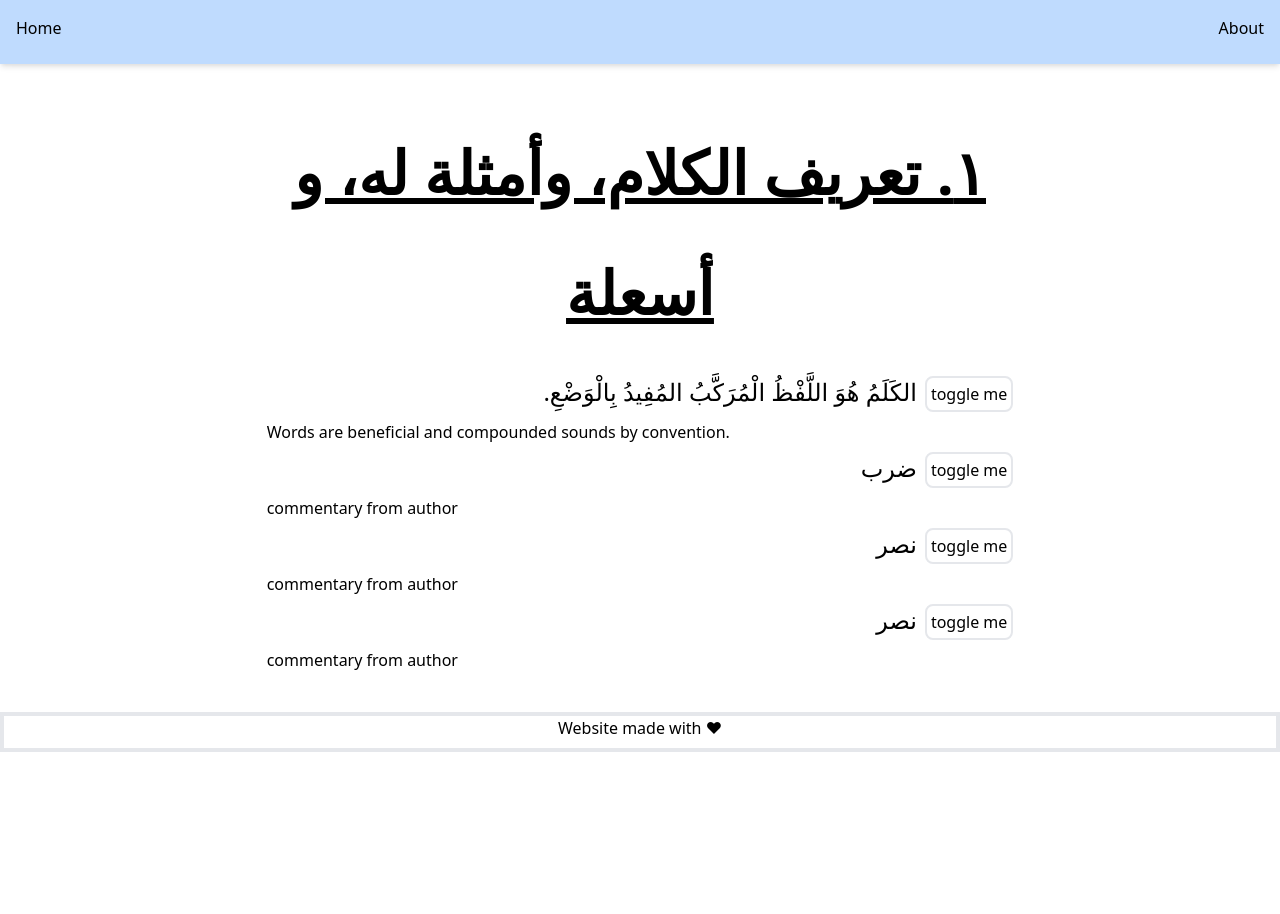
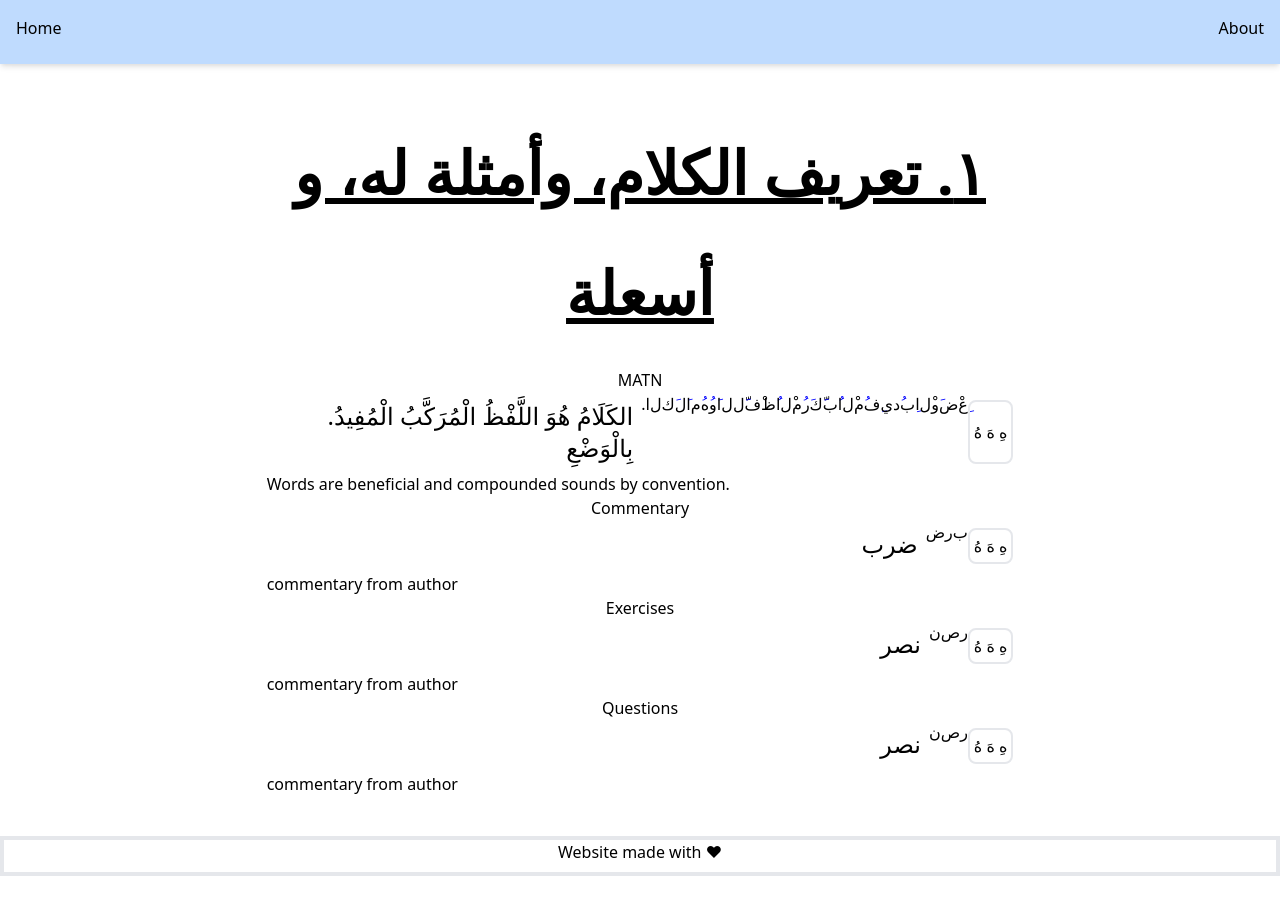
Before and after one commit to hazamaswag/tuhfat-siniyyah, a Next.js app: page /chapter/1 in a window 1280 px wide. Before the commit the page ends 800 px from the top, so only its background shows below. Built offline with nearby package versions, Linux system fonts and the light colour scheme.

Commit message:
Failed coloring of vowels

```diff
--- a/IChapters.ts
+++ b/IChapters.ts
@@ -3,22 +3,22 @@ export interface IChapters {
   slug?: string;
   content: {
     matn: {
-      arabic: [string];
+      unvoweled: [string];
       voweled: [string];
       english: [string];
     };
     commentary: {
-      arabic: [string];
+      unvoweled: [string];
       voweled: [string];
       english: [string];
     };
     questions: {
-      arabic: [string];
+      unvoweled: [string];
       voweled: [string];
       english: [string];
     };
     exercises: {
-      arabic: [string];
+      unvoweled: [string];
       voweled: [string];
       english: [string];
     };
@@ -27,7 +27,7 @@ export interface IChapters {
 
 export interface IContent {
   content: {
-    arabic: [string];
+    unvoweled: [string];
     voweled: [string];
     english: [string];
   };
--- a/lib/data.ts
+++ b/lib/data.ts
@@ -4,22 +4,26 @@ export const chapters = [
     slug: "1",
     content: {
       matn: {
-        arabic: [".الكَلَمُ هُوَ اللَّفْظُ الْمُرَكَّبُ المُفِيدُ بِالْوَضْعِ"],
-        voweled: ["نَصَرَ"],
+        unvoweled: [
+          ".الكَلَامُ هُوَ اللَّفْظُ الْمُرَكَّبُ الْمُفِيدُ بِالْوَضْعِ",
+        ],
+        voweled: [
+          ".الكَلَامُ هُوَ اللَّفْظُ الْمُرَكَّبُ الْمُفِيدُ بِالْوَضْعِ",
+        ],
         english: ["Words are beneficial and compounded sounds by convention."],
       },
       commentary: {
-        arabic: ["ضرب"],
+        unvoweled: ["ضرب"],
         voweled: ["ضَرَبَ"],
         english: ["commentary from author"],
       },
       questions: {
-        arabic: ["نصر"],
+        unvoweled: ["نصر"],
         voweled: ["نَصَرَ"],
         english: ["commentary from author"],
       },
       exercises: {
-        arabic: ["نصر"],
+        unvoweled: ["نصر"],
         voweled: ["نَصَرَ"],
         english: ["commentary from author"],
       },
@@ -30,12 +34,12 @@ export const chapters = [
     slug: "2",
     content: {
       matn: {
-        arabic: "نصر",
+        unvoweled: "نصر",
         voweled: "نَصَرَ",
         english: "actual ajrumiyyah",
       },
       commentary: {
-        arabic: ["نصر"],
+        unvoweled: ["نصر"],
         voweled: ["نَصَرَ"],
         english: ["commentary from author"],
       },
--- a/pages/chapter/[slug].tsx
+++ b/pages/chapter/[slug].tsx
@@ -16,9 +16,15 @@ export default function ChapterPage({ title, content }: IChapters) {
         </h1>
       </header>
       <main>
+        {/* <div className="text-center"> */}
+        <h1 className="text-center">MATN</h1>
         <Toggle content={content.matn} />
+        {/* </div> */}
+        <h1 className="text-center">Commentary</h1>
         <Toggle content={content.commentary} />
+        <h1 className="text-center">Exercises</h1>
         <Toggle content={content.exercises} />
+        <h1 className="text-center">Questions</h1>
         <Toggle content={content.questions} />
       </main>
     </div>
--- a/src/components/Toggle.tsx
+++ b/src/components/Toggle.tsx
@@ -2,23 +2,50 @@ import React from "react";
 import { useState } from "react";
 import { IContent } from "../../IChapters";
 
+const Work = ({ s }) => {
+  let new_str = ["<h1>"];
+  for (let letter of s) {
+    if ("َُِ".indexOf(letter) != -1) {
+      new_str.push("<span style='color: #ff0000'>" + letter + "</span>");
+    } else {
+      new_str.push(letter);
+    }
+  }
+  new_str.push("/<h1>");
+  let j = new_str.join();
+  return <div dangerouslySetInnerHTML={{ __html: j }} />;
+};
+
 const Toggle = ({ content }: IContent) => {
-  const [text, setText] = useState(content.arabic);
+  const [text, setText] = useState(content.unvoweled);
+  const [vowel, setVowel] = useState("هِ هَ هُ");
   if (!text) return null;
+
   return (
     <>
       <div className="flex">
         <p className="flex-1 text-right mx-2 my-2 text-2xl">{text}</p>
+        {content.unvoweled[0].split("").map((letter) => {
+          if ("َُِ".indexOf(letter) != -1) {
+            return <span style={{ color: "blue" }}>{`${letter}`}</span>;
+          } else {
+            return <span>{letter}</span>;
+          }
+        })}
         <button
           className="border-2 p-1 rounded-lg my-2"
           type="button"
-          onClick={() =>
-            text === content.arabic
-              ? setText(content.voweled)
-              : setText(content.arabic)
-          }
+          onClick={() => {
+            if (text === content.unvoweled) {
+              setText(content.voweled);
+              setVowel("ه ه ه");
+            } else {
+              setText(content.unvoweled);
+              setVowel("هِ هَ هُ");
+            }
+          }}
         >
-          toggle me
+          {vowel}
         </button>
       </div>
       <p className="text-left ">{content.english}</p>
```
